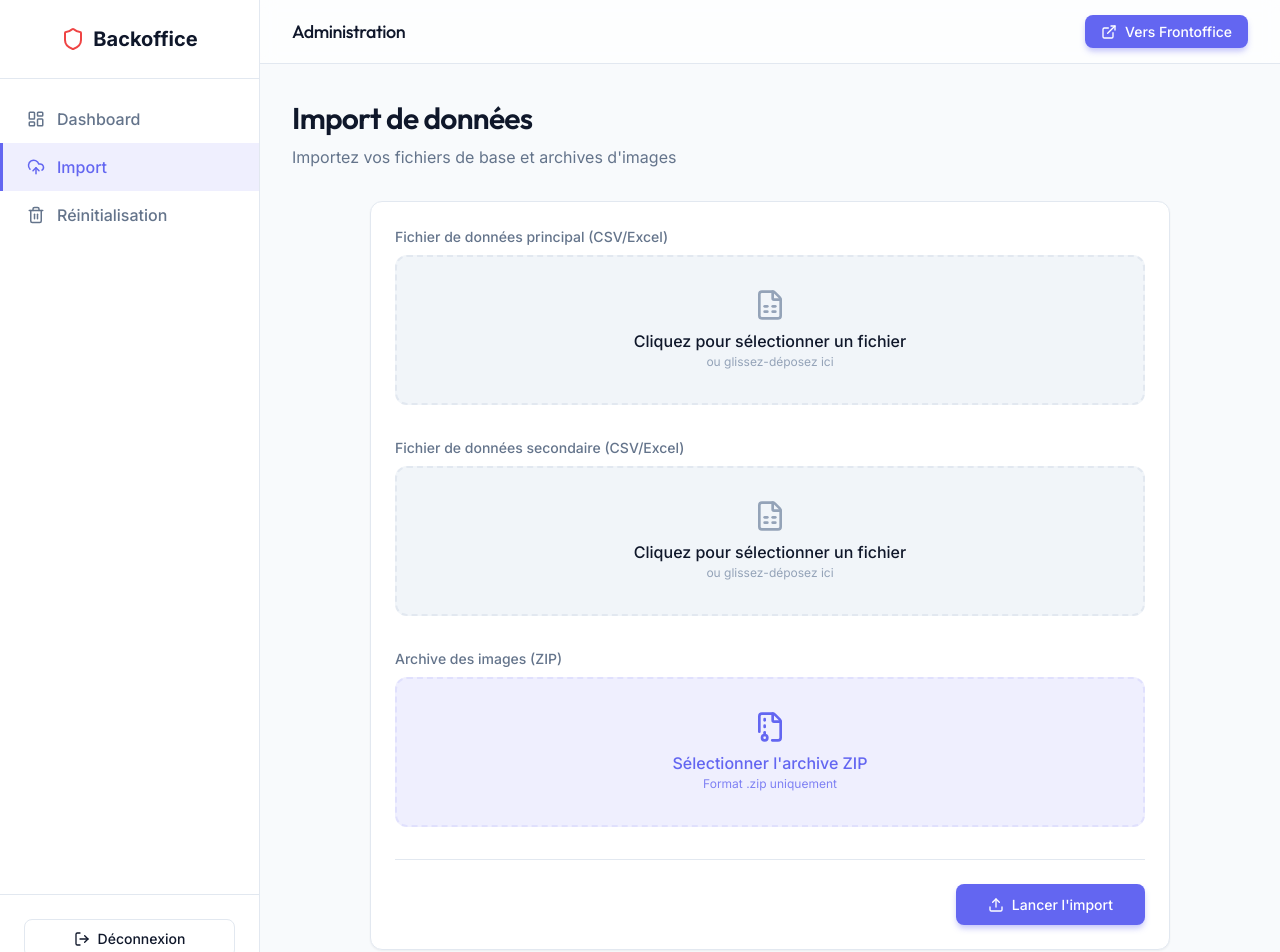
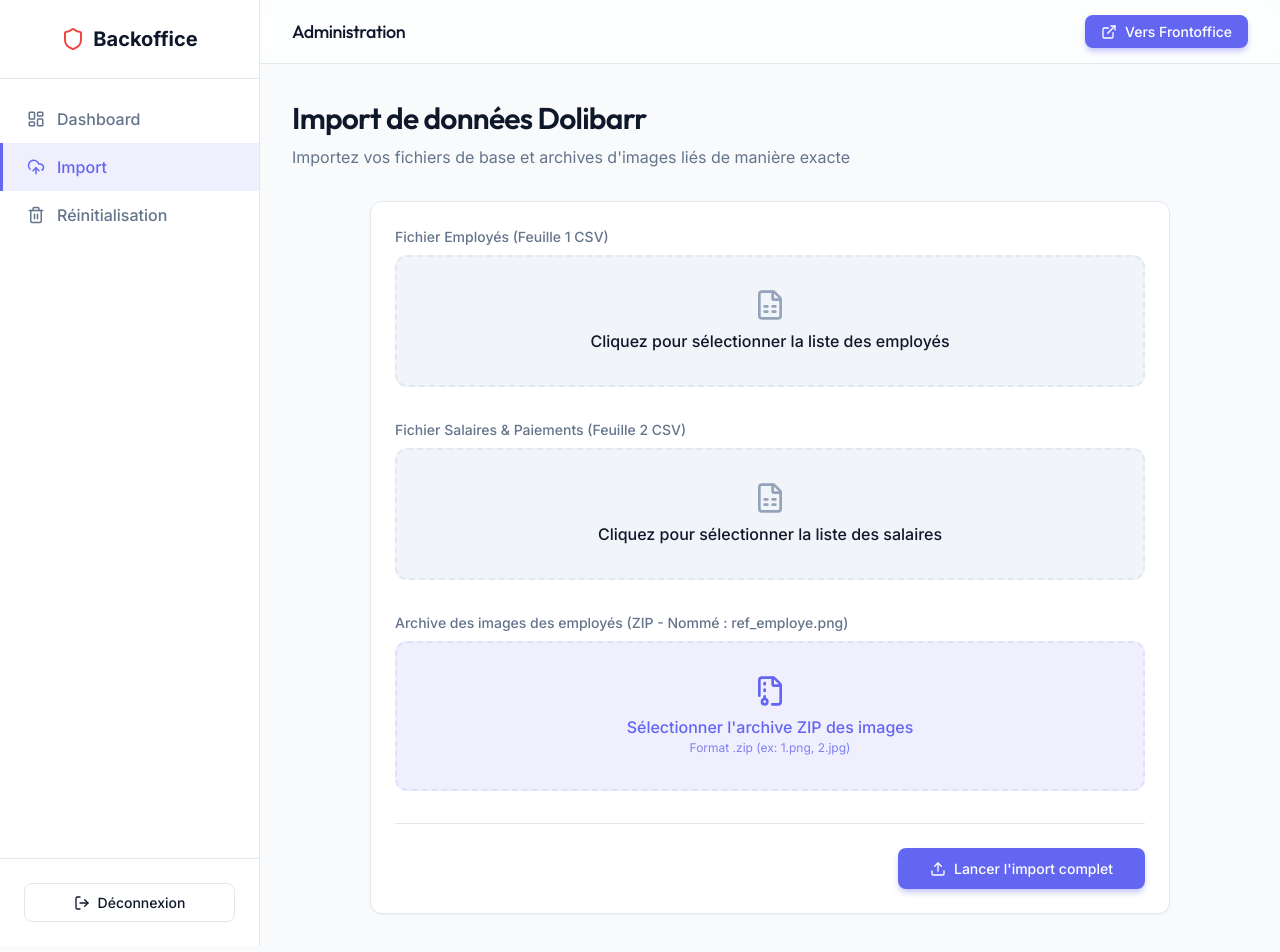
Before and after one commit to MandaDev123/NewAppDolibarr, a Vue app in the folder newapp-frontend/: page /backoffice/import in a window 1280 px wide. Shown: the top 952 px of the page. Built offline with nearby package versions, Linux system fonts and the light colour scheme; sample sign-in values are in the browser's storage.

Commit message:
Page d'import dynamique

```diff
--- a/newapp-frontend/src/views/backoffice/Import.vue
+++ b/newapp-frontend/src/views/backoffice/Import.vue
@@ -2,49 +2,44 @@
   <div>
     <div class="page-header">
       <div>
-        <h1 class="page-title">Import de données</h1>
-        <p class="page-subtitle">Importez vos fichiers de base et archives d'images</p>
+        <h1 class="page-title">Import de données Dolibarr</h1>
+        <p class="page-subtitle">Importez vos fichiers de base et archives d'images liés de manière exacte</p>
       </div>
     </div>
 
     <div class="card" style="max-width: 800px; margin: 0 auto;">
       <form @submit.prevent="handleImport" style="display: flex; flex-direction: column; gap: 2rem;">
 
-        <!-- Fichier 1 -->
         <div>
-          <label class="form-label">Fichier de données principal (CSV/Excel)</label>
+          <label class="form-label">Fichier Employés (Feuille 1 CSV)</label>
           <div class="upload-zone">
             <FileSpreadsheet style="color: var(--text-muted); width: 32px; height: 32px; margin-bottom: 0.5rem;" />
-            <span style="font-weight: 500;">Cliquez pour sélectionner un fichier</span>
-            <span style="font-size: 0.75rem; color: var(--text-muted);">ou glissez-déposez ici</span>
-            <input type="file" class="file-input" @change="e => file1 = e.target.files[0]" />
+            <span style="font-weight: 500;">Cliquez pour sélectionner la liste des employés</span>
+            <input type="file" accept=".csv" class="file-input" @change="e => fileEmployees = e.target.files[0]" />
           </div>
-          <div v-if="file1" style="margin-top: 0.5rem; font-size: 0.875rem; color: var(--success); display: flex; align-items: center; gap: 0.25rem;">
-            <CheckCircle2 style="width: 14px; height: 14px;" /> {{ file1.name }}
+          <div v-if="fileEmployees" style="margin-top: 0.5rem; font-size: 0.875rem; color: var(--success); display: flex; align-items: center; gap: 0.25rem;">
+            <CheckCircle2 style="width: 14px; height: 14px;" /> {{ fileEmployees.name }}
           </div>
         </div>
 
-        <!-- Fichier 2 -->
         <div>
-          <label class="form-label">Fichier de données secondaire (CSV/Excel)</label>
+          <label class="form-label">Fichier Salaires & Paiements (Feuille 2 CSV)</label>
           <div class="upload-zone">
             <FileSpreadsheet style="color: var(--text-muted); width: 32px; height: 32px; margin-bottom: 0.5rem;" />
-            <span style="font-weight: 500;">Cliquez pour sélectionner un fichier</span>
-            <span style="font-size: 0.75rem; color: var(--text-muted);">ou glissez-déposez ici</span>
-            <input type="file" class="file-input" @change="e => file2 = e.target.files[0]" />
+            <span style="font-weight: 500;">Cliquez pour sélectionner la liste des salaires</span>
+            <input type="file" accept=".csv" class="file-input" @change="e => fileSalaries = e.target.files[0]" />
           </div>
-          <div v-if="file2" style="margin-top: 0.5rem; font-size: 0.875rem; color: var(--success); display: flex; align-items: center; gap: 0.25rem;">
-            <CheckCircle2 style="width: 14px; height: 14px;" /> {{ file2.name }}
+          <div v-if="fileSalaries" style="margin-top: 0.5rem; font-size: 0.875rem; color: var(--success); display: flex; align-items: center; gap: 0.25rem;">
+            <CheckCircle2 style="width: 14px; height: 14px;" /> {{ fileSalaries.name }}
           </div>
         </div>
 
-        <!-- Archive Images -->
         <div>
-          <label class="form-label">Archive des images (ZIP)</label>
+          <label class="form-label">Archive des images des employés (ZIP - Nommé : ref_employe.png)</label>
           <div class="upload-zone" style="border-color: var(--accent-light); background-color: var(--accent-light);">
             <FileArchive style="color: var(--accent-primary); width: 32px; height: 32px; margin-bottom: 0.5rem;" />
-            <span style="font-weight: 500; color: var(--accent-primary);">Sélectionner l'archive ZIP</span>
-            <span style="font-size: 0.75rem; color: var(--accent-primary); opacity: 0.8;">Format .zip uniquement</span>
+            <span style="font-weight: 500; color: var(--accent-primary);">Sélectionner l'archive ZIP des images</span>
+            <span style="font-size: 0.75rem; color: var(--accent-primary); opacity: 0.8;">Format .zip (ex: 1.png, 2.jpg)</span>
             <input type="file" accept=".zip" class="file-input" @change="e => zipFile = e.target.files[0]" />
           </div>
           <div v-if="zipFile" style="margin-top: 0.5rem; font-size: 0.875rem; color: var(--success); display: flex; align-items: center; gap: 0.25rem;">
@@ -52,10 +47,14 @@
           </div>
         </div>
 
+        <div v-if="logs.length > 0" class="log-container">
+          <div v-for="(log, i) in logs" :key="i" class="log-line">{{ log }}</div>
+        </div>
+
         <div style="border-top: 1px solid var(--border-color); padding-top: 1.5rem; display: flex; justify-content: flex-end;">
-          <button type="submit" class="btn btn-primary" :disabled="!file1 && !file2 && !zipFile" style="padding: 0.75rem 2rem;">
+          <button type="submit" class="btn btn-primary" :disabled="isLoading || (!fileEmployees && !fileSalaries && !zipFile)" style="padding: 0.75rem 2rem;">
             <Upload style="width: 16px; height: 16px;" />
-            Lancer l'import
+            {{ isLoading ? 'Importation en cours...' : 'Lancer l\'import complet' }}
           </button>
         </div>
       </form>
@@ -66,16 +65,56 @@
 <script setup>
 import { ref } from 'vue'
 import { FileSpreadsheet, FileArchive, Upload, CheckCircle2 } from 'lucide-vue-next'
+import { importEmployees, importSalaries, importImages } from '../../services/importServices'
 
-const file1 = ref(null)
-const file2 = ref(null)
+const fileEmployees = ref(null)
+const fileSalaries = ref(null)
 const zipFile = ref(null)
+const logs = ref([])
+const isLoading = ref(false)
 
-const handleImport = () => {
-  alert('Simulation d\'import réussie!')
-  file1.value = null
-  file2.value = null
-  zipFile.value = null
+const addLog = (message) => {
+  logs.value.push(`[${new Date().toLocaleTimeString()}] ${message}`)
+}
+
+const handleImport = async () => {
+  isLoading.value = true
+  logs.value = []
+
+  try {
+    let idMap = {}
+
+    // 1. Étape 1 : Traitement des employés & génération de la Map de correspondance
+    if (fileEmployees.value) {
+      addLog("Début de l'import des employés...")
+      idMap = await importEmployees(fileEmployees.value, addLog)
+    } else {
+      addLog("ℹ Aucun fichier employé fourni. Utilisation de la mémoire cache ou liaison brute.")
+    }
+
+    // 2. Étape 2 : Traitement des salaires basés sur l'idMap exacte
+    if (fileSalaries.value) {
+      addLog("Début de l'import des salaires...")
+      await importSalaries(fileSalaries.value, idMap, addLog)
+    }
+
+    // 3. Étape 3 : Traitement des images ZIP basées sur l'idMap exacte
+    if (zipFile.value) {
+      addLog("Début de l'import des images du package ZIP...")
+      await importImages(zipFile.value, idMap, addLog)
+    }
+
+    addLog(" Opération d'importation Dolibarr exécutée entièrement.")
+
+    // Nettoyage de l'interface
+    fileEmployees.value = null
+    fileSalaries.value = null
+    zipFile.value = null
+  } catch (error) {
+    addLog(`❌ Erreur générale critique : ${error.message}`)
+  } finally {
+    isLoading.value = false
+  }
 }
 </script>
 
@@ -106,4 +145,17 @@ const handleImport = () => {
   opacity: 0;
   cursor: pointer;
 }
+.log-container {
+  background-color: #1e1e1e;
+  color: #a9b7c6;
+  font-family: monospace;
+  padding: 1rem;
+  border-radius: var(--radius-lg);
+  max-height: 250px;
+  overflow-y: auto;
+  font-size: 0.85rem;
+}
+.log-line {
+  margin-bottom: 0.25rem;
+}
 </style>
```
